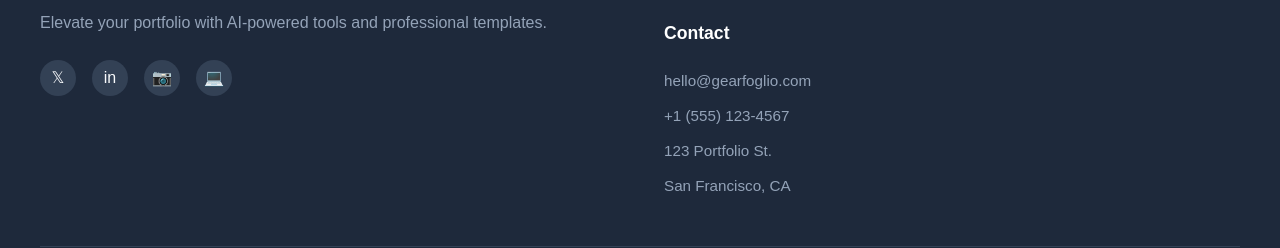
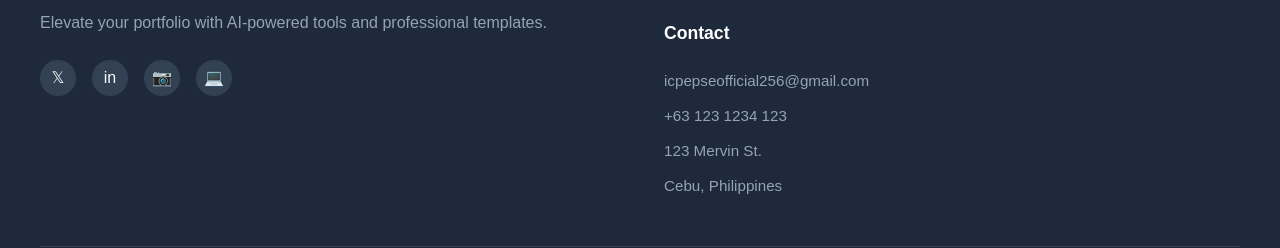
Before and after one commit to ICPEP-SE-CITU/GearFolio, a Next.js app: page / in a window 1280 px wide. Shown: the part 4297-4545 px from the top of the page. Built offline with nearby package versions, Linux system fonts and the light colour scheme.

Commit message:
fix footer

```diff
--- a/src/app/(routes)/landing-page/page.jsx
+++ b/src/app/(routes)/landing-page/page.jsx
@@ -143,8 +143,6 @@ const LandingPage = () => {
 
           </div>
         </div>
-
-
           <PortfolioAssistant />
           <NextLevel />
           <Footer />
--- a/src/components/layout/Footer.js
+++ b/src/components/layout/Footer.js
@@ -100,10 +100,10 @@ const Footer = () => {
           <div className={styles.linkColumn}>
             <h3 className={styles.columnTitle}>Contact</h3>
             <ul className={styles.linkList}>
-              <li>hello@gearfoglio.com</li>
-              <li>+1 (555) 123-4567</li>
-              <li>123 Portfolio St.</li>
-              <li>San Francisco, CA</li>
+              <li>icpepseofficial256@gmail.com</li>
+              <li>+63 123 1234 123</li>
+              <li>123 Mervin St.</li>
+              <li>Cebu, Philippines</li>
             </ul>
           </div>
         </div>
```
